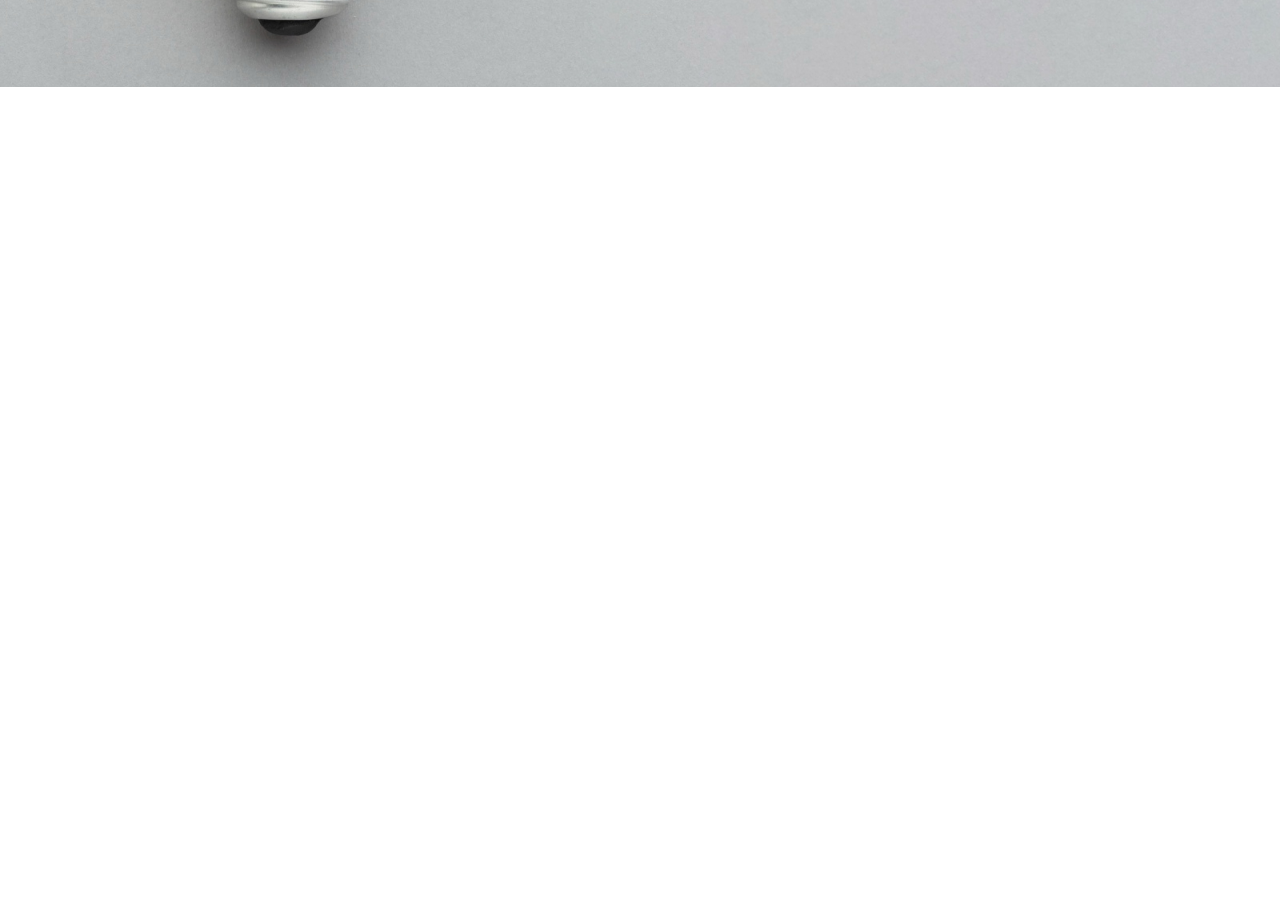
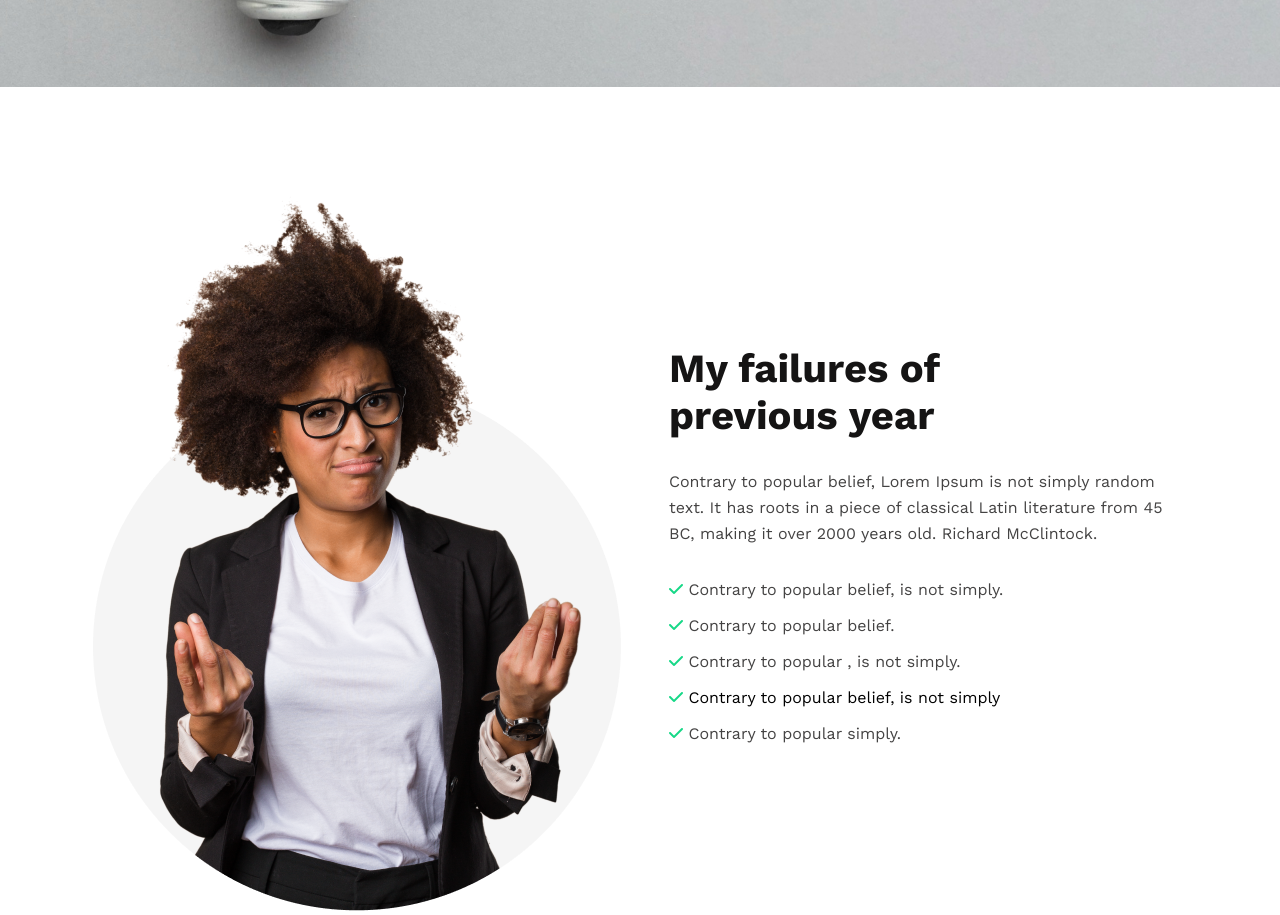
Before and after one commit to mehedi-00/assignment-01, a plain HTML site: page index.html in a window 1280 px wide. Shown: the part 518-1433 px from the top of the page. Before the commit the page ends 800 px from the top, so only its background shows below. Drawn offline with nearby package versions, Linux system fonts and the light colour scheme.

Commit message:
my-failures added

```diff
--- a/css/style.css
+++ b/css/style.css
@@ -26,8 +26,8 @@ ol {
 .justify-center {
   justify-content: center;
 }
-.justify-end{
-    justify-content: end;
+.justify-end {
+  justify-content: end;
 }
 .justify-between {
   justify-content: space-between;
@@ -43,6 +43,9 @@ ol {
   font-size: 20px;
   font-weight: 600;
   border-radius: 5px;
+}
+section {
+  margin-top: 100px;
 }
 /* header part styles here */
 .header {
@@ -69,3 +72,32 @@ ol {
   color: #444343;
   margin: 30px 0;
 }
+/* main part styles here */
+/* my-failures section styles here */
+.my-failures-content {
+  padding: 0 30px;
+}
+.my-failures-content h2 {
+  font-weight: 700;
+  font-size: 40px;
+  line-height: 47px;
+  color: #151414;
+  margin-right: 63px;
+}
+.my-failures-content p {
+  font-size: 16px;
+  line-height: 26px;
+  color: #444343;
+  margin: 30px 0;
+}
+.my-failures-content ul li {
+  margin: 10px 0;
+}
+.my-failures-content ul li i {
+  color: #16d887;
+}
+.my-failures-content ul li span {
+  font-size: 16px;
+  line-height: 26px;
+  color: #444343;
+}
--- a/index.html
+++ b/index.html
@@ -9,6 +9,10 @@
       href="https://fonts.googleapis.com/css2?family=Work+Sans:wght@400;500;700&display=swap"
       rel="stylesheet"
     />
+    <script
+      src="https://kit.fontawesome.com/1e2db6be37.js"
+      crossorigin="anonymous"
+    ></script>
     <link rel="stylesheet" href="./css/style.css" />
   </head>
   <body>
@@ -23,12 +27,51 @@
               but the majority have suffered alteration in some form, by
               injected humour, or randomised words
             </p>
-            <button class="btn-primary">
-                Contact Us
-            </button>
+            <button class="btn-primary">Contact Us</button>
           </div>
         </div>
       </div>
     </header>
+    <!-- main part here -->
+    <main>
+      <!-- my-failures section here-->
+      <section class="my-failures">
+        <div class="container">
+          <div class="row align-items-center">
+            <div class="my-failures-image">
+              <img src="./images/person.png" alt="" />
+            </div>
+            <div class="my-failures-content">
+              <h2>My failures of previous year</h2>
+              <p>
+                Contrary to popular belief, Lorem Ipsum is not simply random
+                text. It has roots in a piece of classical Latin literature from
+                45 BC, making it over 2000 years old. Richard McClintock.
+              </p>
+              <ul>
+                <li>
+                  <i class="fa-solid fa-check"></i> <span>Contrary to popular belief,
+                    is not simply.</span>
+                </li>
+                <li>
+                  <i class="fa-solid fa-check"></i> <span>Contrary to popular belief.</span>
+                </li>
+                <li>
+                  <i class="fa-solid fa-check"></i> <span>Contrary to popular , is not
+                  simply.</span>
+                </li>
+                <li>
+                  <i class="fa-solid fa-check"></i> <span></span>Contrary to popular belief,
+                  is not simply</span>
+                </li>
+                <li>
+                  <i class="fa-solid fa-check"></i> <span>Contrary to popular simply.</span>
+                </li>
+              </ul>
+            </div>
+          </div>
+        </div>
+      </section>
+    </main>
   </body>
 </html>
```
